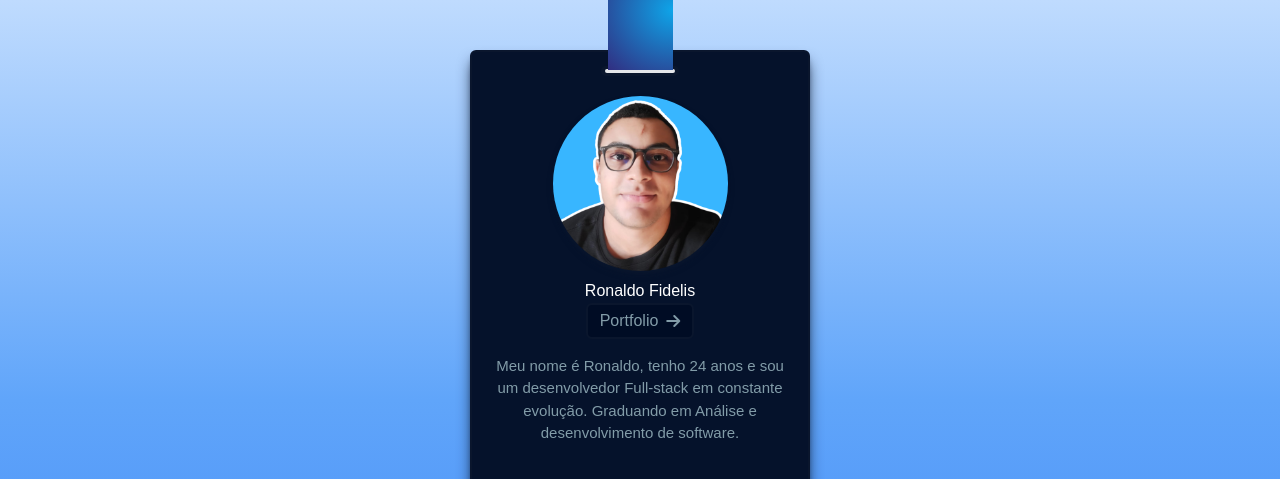
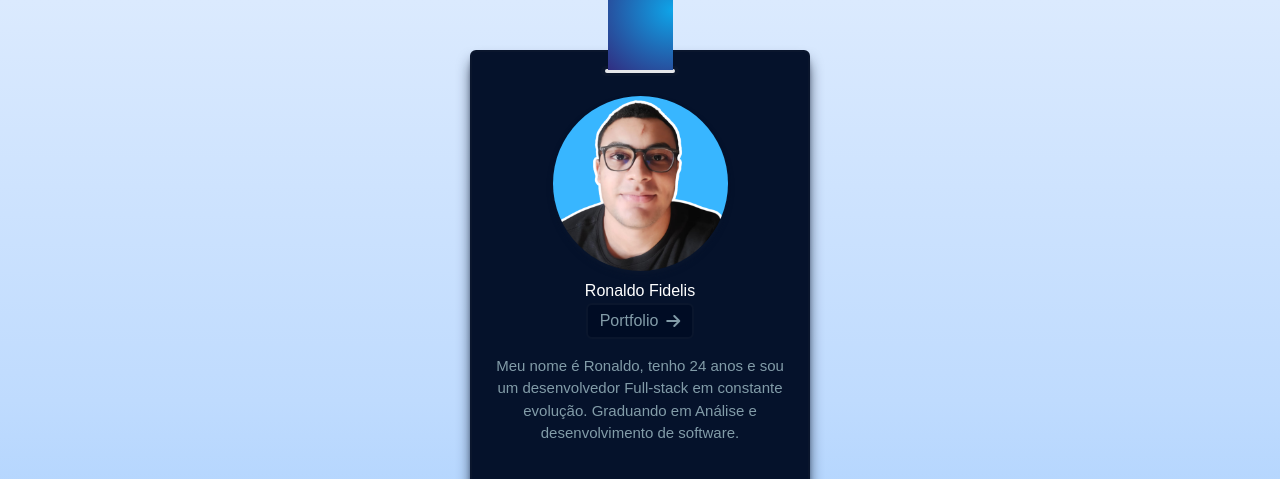
Before and after one commit to RonaldoFidelis/Cracha, a website: page index.html in a window 1280 px wide. Shown: the top 479 px of the page. Drawn offline with Linux system fonts and the light colour scheme; files whose address does not match are found by name.

Commit message:
Update index.html

```diff
--- a/index.html
+++ b/index.html
@@ -16,7 +16,7 @@
     <title>Crachá | Ronaldo Fidelis</title>
   </head>
 
-  <body class="bg-gradient-to-b from-blue-200 via-blue-400 to-blue-500 min-h-screen">
+  <body class="bg-gradient-to-b from-blue-100 via-blue-200 to-blue-300 min-h-screen">
     <div class="relative flex items-center justify-center">
       <span class=" mt-5 absolute w-[65px] h-[120px] corda bg-[radial-gradient(ellipse_at_right,_var(--tw-gradient-stops))] from-sky-500 to-indigo-900">
       </span>
```
